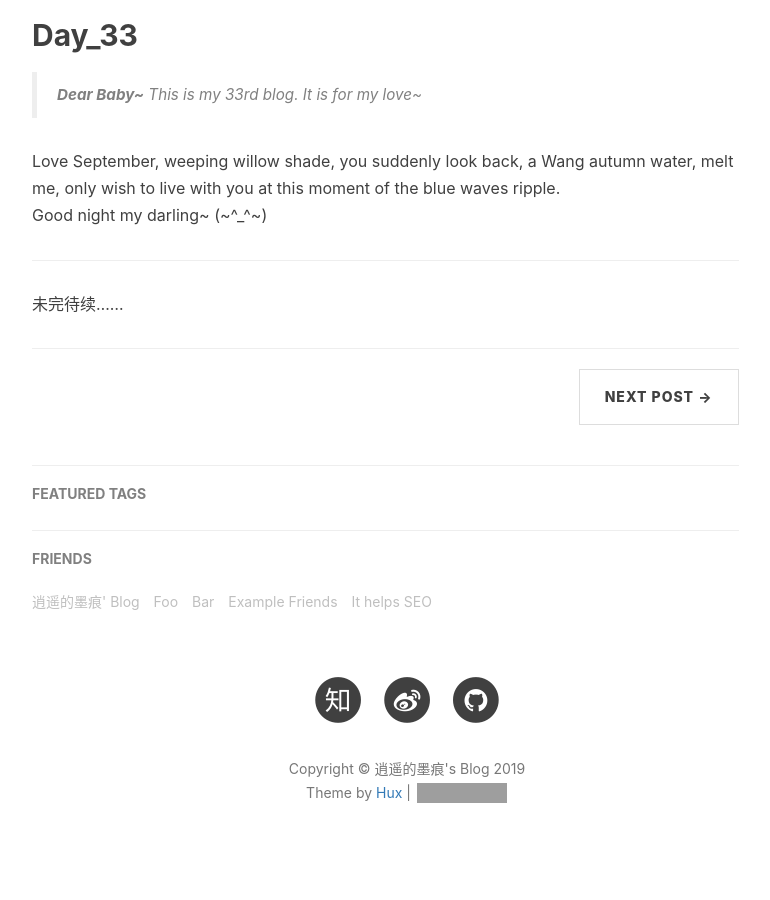
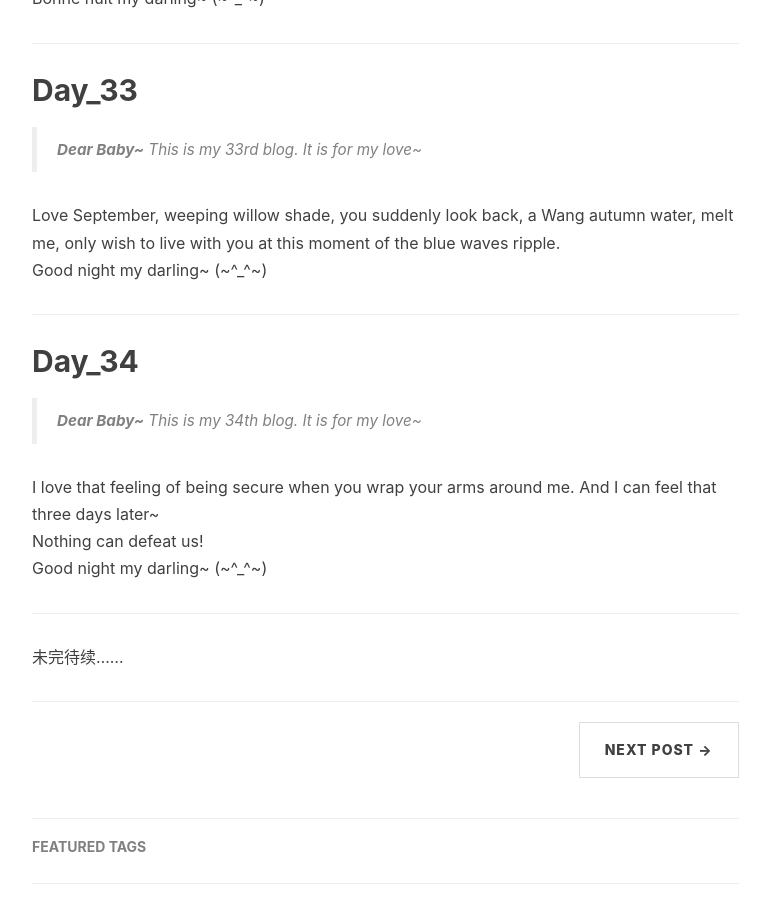
Before and after one commit to Big1ce/Big1ce.github.io, a Jekyll site: the page built from _posts/2019-08-16-good-night.markdown, in a window 1280 px wide and 900 px high, scrolled down 9401 px. Shown: the whole window, without its empty margins (233-1003 px from the left). Built offline with Jekyll 4.4.1, drawn with Linux system fonts in a browser that asks for light colours; nearby versions of some CDN libraries; comment, search, counter and statistics services are not loaded; grey boxes are pictures that could not be loaded.

Commit message:
post_day_34

```diff
--- a/_posts/2019-08-16-good-night.markdown
+++ b/_posts/2019-08-16-good-night.markdown
@@ -54,6 +54,10 @@ tags:
 [Day_31](#Day_31)<br>
 [Day_32](#Day_32)<br>
 [Day_32](#Day_32)<br>
+[Day_33](#Day_33)<br>
+[Day_34](#Day_34)<br>
+
+<!-- [Day_36](#Day_36)<br> -->
 
 ---
 <p id = "Day_1"></p>
@@ -406,8 +410,32 @@ Love September, weeping willow shade, you suddenly look back, a Wang autumn wate
 <br>Good night my darling~ (~^_^~)
 
 ---
+<p id = "Day_34"></p>
+## Day_34
 
 
+> **Dear Baby~** This is my 34th blog. It is for my love~
+
+I love that feeling of being secure when you wrap your arms around me. And I can feel that three days later~
+<br>Nothing can defeat us!
+<br>Good night my darling~ (~^_^~)
+
+---
+
+
+<!--
+<p id = "Day_36"></p>
+## Day_36
+
+
+> **Dear Baby~** This is my 36th blog. It is for my love~
+
+This is the last night you will sleep alone. Tomorrow I will be there with you. Good night and sweet dreams.
+<br>Good night my darling~ (~^_^~)
+
+---
+
+-->
 
 
 
```
